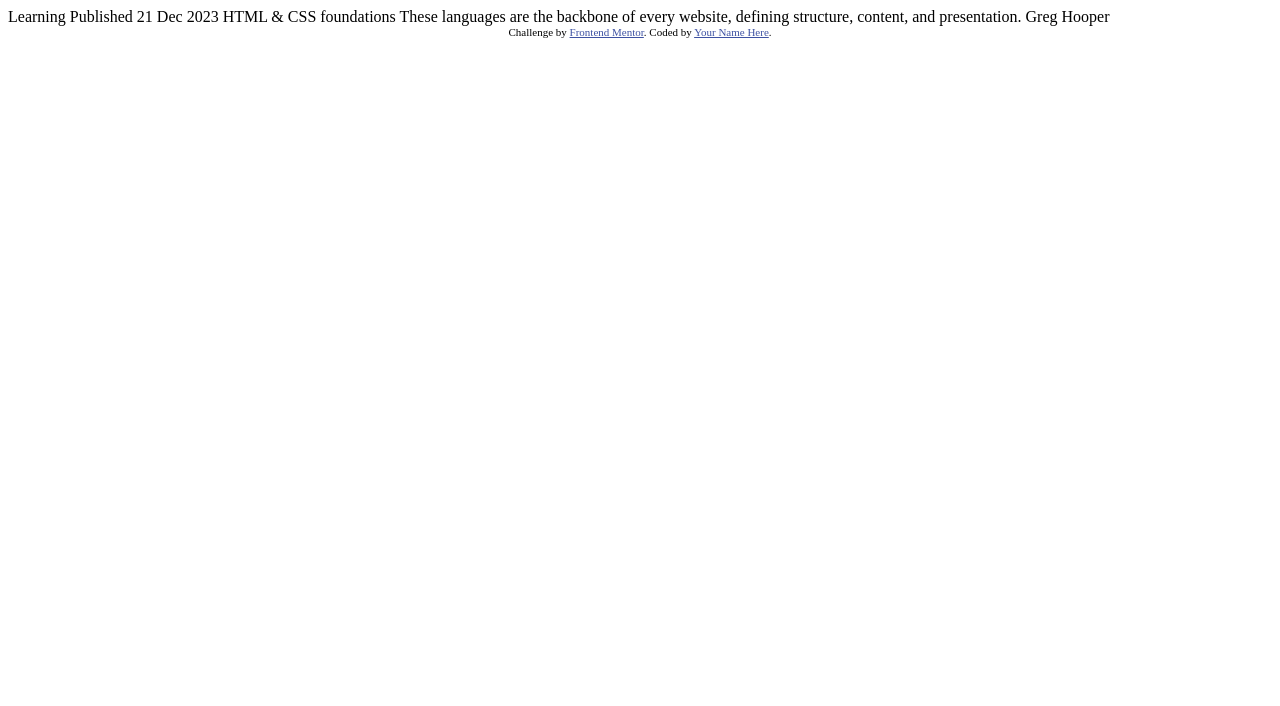
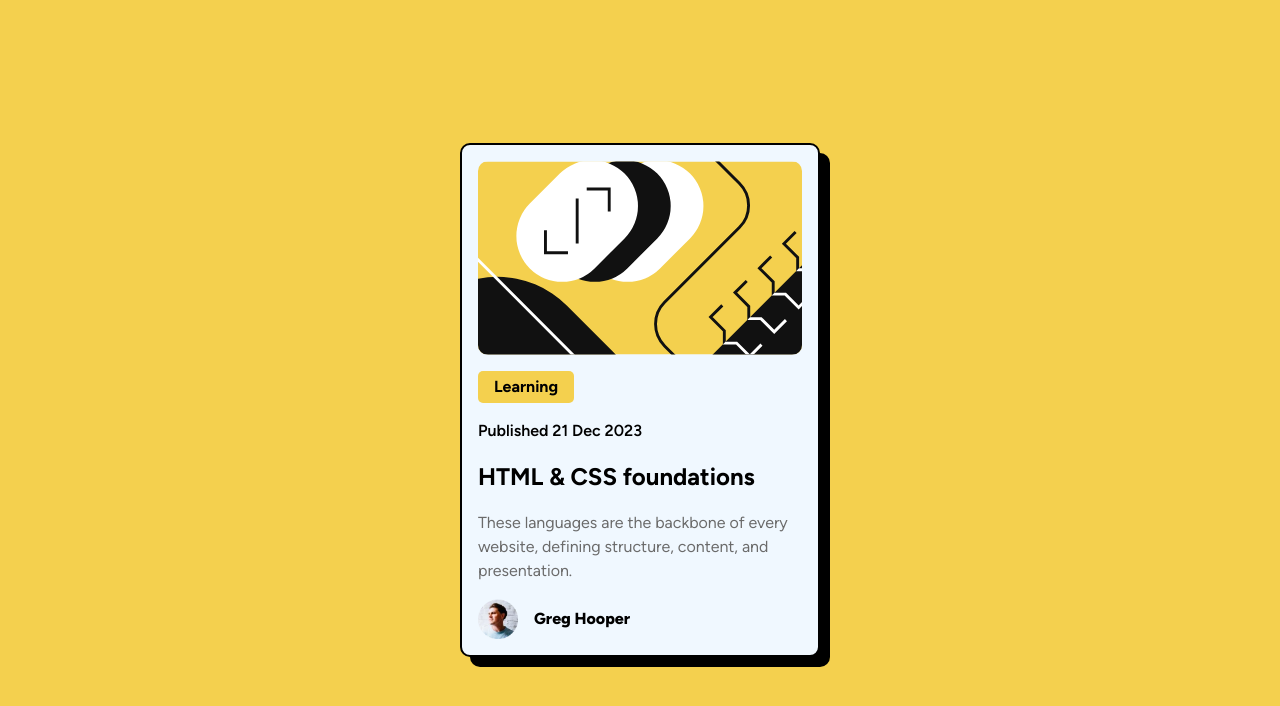
Before and after one commit to GiiNtoki/frontendmentor-challenges, a plain HTML site: page blog-preview-card-main/index.html in a window 1280 px wide. Drawn offline with Linux system fonts and the light colour scheme.

Commit message:
Complete Blog preview card

```diff
--- a/blog-preview-card-main/index.html
+++ b/blog-preview-card-main/index.html
@@ -1,34 +1,48 @@
 <!DOCTYPE html>
 <html lang="en">
-<head>
-  <meta charset="UTF-8">
-  <meta name="viewport" content="width=device-width, initial-scale=1.0"> <!-- displays site properly based on user's device -->
+  <head>
+    <meta charset="UTF-8" />
+    <meta name="viewport" content="width=device-width, initial-scale=1.0" />
+    <!-- displays site properly based on user's device -->
 
-  <link rel="icon" type="image/png" sizes="32x32" href="./assets/images/favicon-32x32.png">
+    <link
+      rel="icon"
+      type="image/png"
+      sizes="32x32"
+      href="./assets/images/favicon-32x32.png" />
 
-  <title>Frontend Mentor | Blog preview card</title>
+    <title>Frontend Mentor | Blog preview card</title>
+    <link rel="stylesheet" href="style.css" />
+  </head>
+  <body>
+    <main>
+      <div class="section1">
+        <img src="./assets/images/illustration-article.svg" alt="" />
+      </div>
 
-  <!-- Feel free to remove these styles or customise in your own stylesheet 👍 -->
-  <style>
-    .attribution { font-size: 11px; text-align: center; }
-    .attribution a { color: hsl(228, 45%, 44%); }
-  </style>
-</head>
-<body>
+      <div class="section2">
+        <button class="learning">Learning</button>
+        <p class="publish-date">Published <date>21 Dec 2023</date></p>
+        <h1 class="lesson-title">HTML & CSS foundations</h1>
+        <p class="lesson-description">
+          These languages are the backbone of every website, defining structure,
+          content, and presentation.
+        </p>
+      </div>
 
-  Learning
+      <div class="section3">
+        <div>
+          <img src="./assets/images/image-avatar.webp" alt="Greg Hooper" />
+        </div>
+        <p class="publisher">Greg Hooper</p>
+      </div>
+    </main>
 
-  Published 21 Dec 2023
-
-  HTML & CSS foundations
-
-  These languages are the backbone of every website, defining structure, content, and presentation.
-
-  Greg Hooper
-
-  <div class="attribution">
-    Challenge by <a href="https://www.frontendmentor.io?ref=challenge" target="_blank">Frontend Mentor</a>.
-    Coded by <a href="#">Your Name Here</a>.
-  </div>
-</body>
+    <!-- <div class="attribution">
+      Challenge by
+      <a href="https://www.frontendmentor.io?ref=challenge" target="_blank"
+        >Frontend Mentor</a
+      >. Coded by <a href="#">Your Name Here</a>.
+    </div> -->
+  </body>
 </html>
--- /dev/null
+++ b/blog-preview-card-main/style.css
@@ -0,0 +1,138 @@
+@font-face {
+  font-family: "Figtree";
+  src: url("./assets/fonts/Figtree-VariableFont_wght.ttf");
+}
+
+*,
+*::before,
+*::after {
+  box-sizing: border-box;
+}
+
+* {
+  margin: 0;
+}
+
+html:focus-within {
+  scroll-behavior: smooth;
+}
+
+p,
+h1,
+h2,
+h3,
+h4,
+h5,
+h6 {
+  overflow-wrap: break-word;
+}
+
+img {
+  max-width: 100%;
+  display: block;
+}
+
+button {
+  all: unset;
+}
+button:focus {
+  outline: revert;
+}
+
+body {
+  font-family: "Figtree";
+  line-height: 1.5;
+  -webkit-font-smoothing: antialiased;
+  font-size: 16px;
+  background-color: hsl(47, 88%, 63%);
+  height: 100vh;
+  display: flex;
+  flex-direction: column;
+  justify-content: center;
+  align-items: center;
+}
+
+main {
+  border: 2px solid black;
+  box-shadow: 10px 10px black;
+  border-radius: 10px;
+  padding: 1rem;
+  background-color: aliceblue;
+  max-width: 360px;
+  display: flex;
+  flex-direction: column;
+}
+
+.section1 {
+  align-self: center;
+  margin-bottom: 1rem;
+}
+
+.section1 img {
+  flex-wrap: wrap;
+  border-radius: 10px;
+}
+
+.learning {
+  margin-bottom: 1rem;
+  padding: 0.25rem 1rem;
+  border-radius: 5px;
+  background-color: hsl(47, 88%, 63%);
+  font-weight: 700;
+}
+
+.learning:hover {
+  background-color: black;
+  color: hsl(47, 88%, 63%);
+  cursor: pointer;
+}
+
+.publish-date {
+  margin-bottom: 1rem;
+  font-weight: 600;
+}
+
+.lesson-title {
+  margin-bottom: 1rem;
+  font-size: 1.5rem;
+}
+
+.lesson-title:hover {
+  cursor: pointer;
+  color: hsl(47, 88%, 63%);
+  text-shadow: 1px 1px black;
+}
+
+.lesson-description {
+  margin-bottom: 1rem;
+  color: hsl(0, 0%, 42%);
+}
+
+.section3 {
+  display: flex;
+  align-items: center;
+  gap: 1rem;
+}
+
+.section3 img {
+  width: 2.5rem;
+}
+
+.section3 img:hover {
+  border-radius: 100vmax;
+  cursor: pointer;
+  border: hsl(47, 88%, 63%);
+  box-shadow: 0 0 0 3px black;
+}
+
+.publisher {
+  font-weight: 800;
+}
+
+.attribution {
+  font-size: 11px;
+  text-align: center;
+}
+.attribution a {
+  color: hsl(228, 45%, 44%);
+}
```
